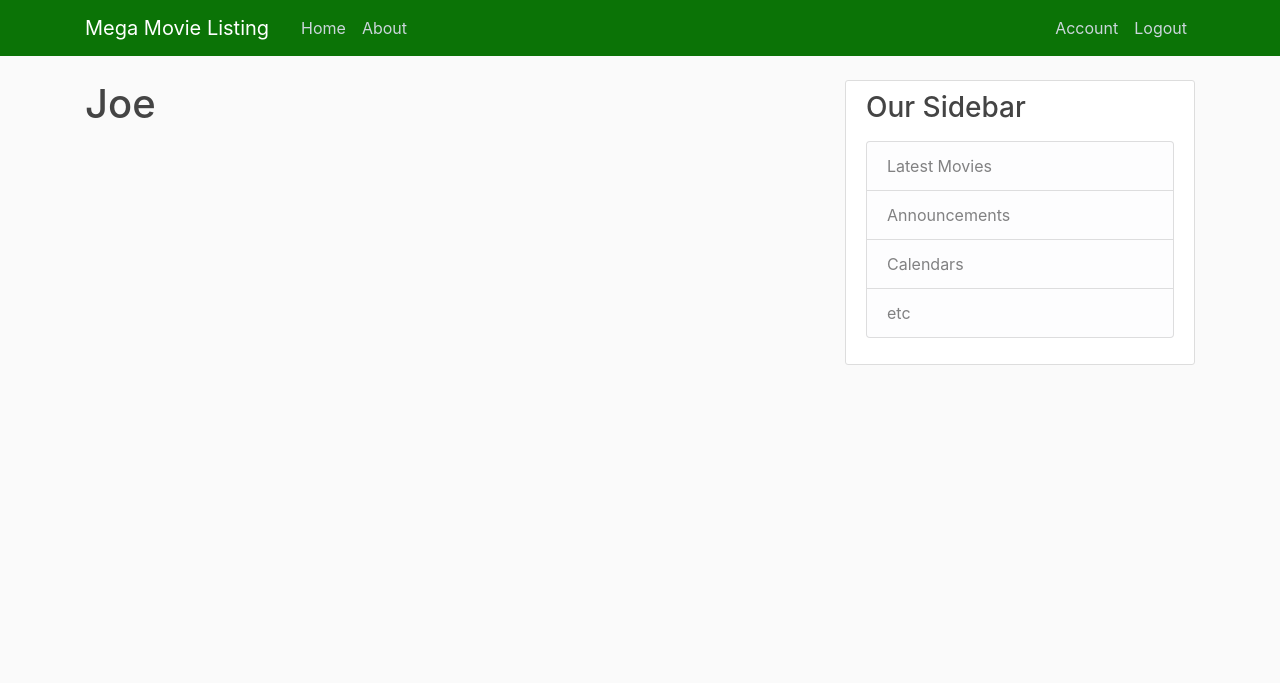
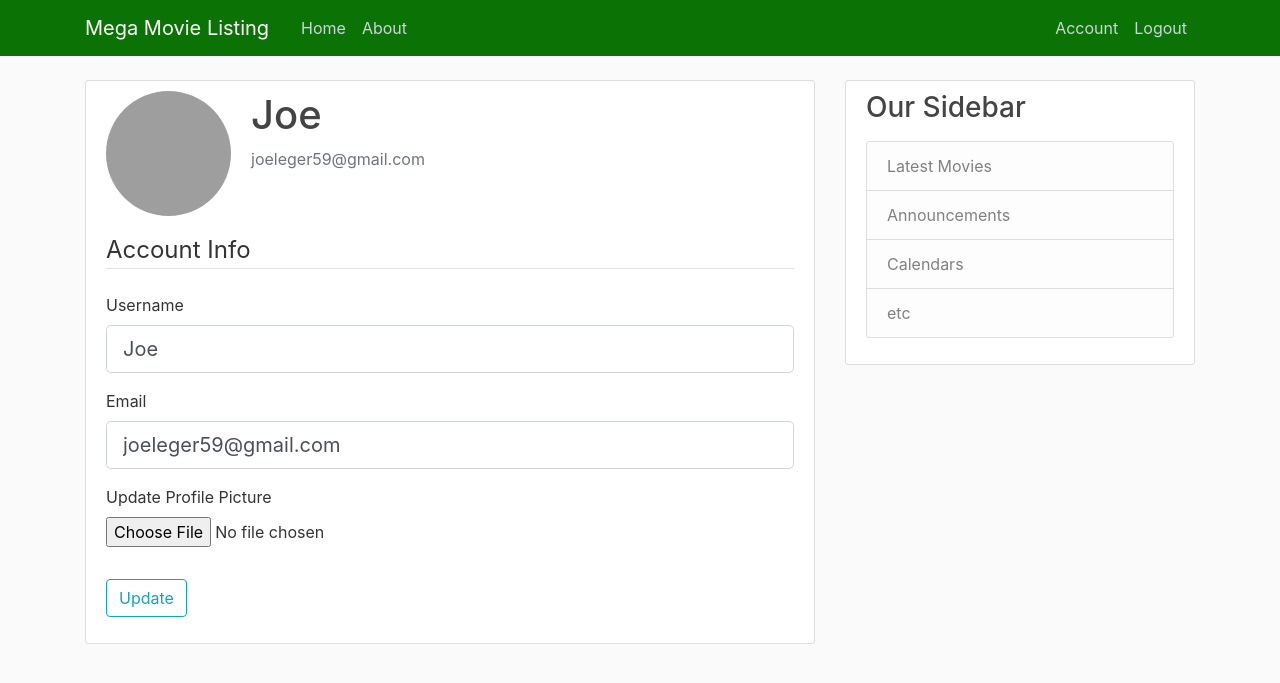
Before and after one commit to joeleger/scrapeIMDB, a Flask app: page /account in a window 1280 px wide. Shown: the top 683 px of the page. Run offline with Flask 2, Linux system fonts and the light colour scheme; a user stored in the database is signed in; some libraries are stand-ins or nearby versions; grey boxes are pictures that could not be loaded.

Commit message:
Account profile updates and profile picture

```diff
--- a/scrapeIMDB/forms.py
+++ b/scrapeIMDB/forms.py
@@ -1,4 +1,6 @@
 from flask_wtf import FlaskForm
+from flask_wtf.file import FileField, FileAllowed
+from flask_login import current_user
 from wtforms import StringField, PasswordField, SubmitField, BooleanField
 from wtforms.validators import DataRequired, Length, Email, EqualTo, ValidationError
 from scrapeIMDB.models import User
@@ -11,12 +13,10 @@ class RegistrationForm(FlaskForm):
     confirm_password = PasswordField('Confirm Password', validators=[DataRequired(), EqualTo('password')])
     submit = SubmitField('Sign Up')
 
-
     def validate_username(self, username):
         user = User.query.filter_by(username=username.data).first()
         if user:
             raise ValidationError('That username is taken. Please choose a different one.')
-
 
     def validate_email(self, email):
         user = User.query.filter_by(email=email.data).first()
@@ -24,9 +24,27 @@ class RegistrationForm(FlaskForm):
             raise ValidationError('That email is taken. Please choose a different one.')
 
 
-
 class LoginForm(FlaskForm):
     email = StringField('Email', validators=[DataRequired(), Email()])
     password = PasswordField('Password', validators=[DataRequired()])
     remember = BooleanField('Remember Me')
     submit = SubmitField('Login')
+
+
+class UpdateAccountForm(FlaskForm):
+    username = StringField('Username', validators=[DataRequired(), Length(min=2, max=20)])
+    email = StringField('Email', validators=[DataRequired(), Email()])
+    picture = FileField('Update Profile Picture', validators=[FileAllowed(['jpg', 'png'])])
+    submit = SubmitField('Update')
+
+    def validate_username(self, username):
+        if username.data != current_user.username:
+            user = User.query.filter_by(username=username.data).first()
+            if user:
+                raise ValidationError('That username is taken. Please choose a different one.')
+
+    def validate_email(self, email):
+        if email.data != current_user.email:
+            user = User.query.filter_by(email=email.data).first()
+            if user:
+                raise ValidationError('That email is taken. Please choose a different one.')
--- a/scrapeIMDB/routes.py
+++ b/scrapeIMDB/routes.py
@@ -1,7 +1,10 @@
 from flask import render_template, url_for, flash, redirect, request
 from flask_login import login_user, current_user, logout_user, login_required
+import os
+from PIL import Image
+import secrets
 from scrapeIMDB import app, db, bcrypt
-from scrapeIMDB.forms import RegistrationForm, LoginForm
+from scrapeIMDB.forms import RegistrationForm, LoginForm, UpdateAccountForm
 from scrapeIMDB.models import User, Movie
 
 movies = [
@@ -71,7 +74,35 @@ def logout():
     return redirect(url_for('home'))
 
 
-@app.route('/account')
+def save_picture(form_picture):
+    random_hex = secrets.token_hex(8)
+    _, f_ext = os.path.splitext(form_picture.filename)
+    picture_fn = random_hex + f_ext
+    picture_path = os.path.join(app.root_path, 'static/profile_pics', picture_fn)
+
+    output_size = (125, 125)
+    i = Image.open(form_picture)
+    i.thumbnail(output_size)
+    i.save(picture_path)
+
+    return picture_fn
+
+
+@app.route('/account', methods=['GET', 'POST'])
 @login_required
 def account():
-    return render_template('account.html', title='Account')
+    form = UpdateAccountForm()
+    if form.validate_on_submit():
+        if form.picture.data:
+            picture_file = save_picture(form.picture.data)
+            current_user.image_file = picture_file
+        current_user.username = form.username.data
+        current_user.email = form.email.data
+        db.session.commit()
+        flash(f'Your account has been updated!', 'success')
+        return redirect(url_for('account'))
+    elif request.method == 'GET':
+        form.username.data = current_user.username
+        form.email.data = current_user.email
+    image_file = url_for('static', filename='profile_pics/' + current_user.image_file)
+    return render_template('account.html', title='Account', image_file=image_file, form=form)
--- a/scrapeIMDB/templates/account.html
+++ b/scrapeIMDB/templates/account.html
@@ -1,4 +1,57 @@
     {% extends "base.html" %}
     {% block content %}
-        <h1>{{ current_user.username }}</h1>
+       <div class="content-section">
+          <div class="media">
+            <img class="rounded-circle account-img" src="{{ image_file }}">
+            <div class="media-body">
+              <h2 class="account-heading">{{ current_user.username }}</h2>
+              <p class="text-secondary">{{ current_user.email }}</p>
+            </div>
+  </div>
+  <form method="POST" action="" enctype="multipart/form-data">
+            {{ form.hidden_tag() }}
+            <fieldset class="form-group">
+                <legend class="border-bottom mb-4">Account Info</legend>
+                <div class="form-group">
+                    {{ form.username.label(class="form-control-label") }}
+
+                    {% if form.username.errors %}
+                        {{ form.username(class="form-control form-control-lg is-invalid") }}
+                        <div class="invalid-feedback">
+                            {% for error in form.username.errors %}
+                                <span>{{ error }}</span>
+                            {% endfor %}
+                        </div>
+                    {% else %}
+                        {{ form.username(class="form-control form-control-lg") }}
+                    {% endif %}
+                </div>
+                <div class="form-group">
+                    {{ form.email.label(class="form-control-label") }}
+                    {% if form.email.errors %}
+                        {{ form.email(class="form-control form-control-lg is-invalid") }}
+                        <div class="invalid-feedback">
+                            {% for error in form.email.errors %}
+                                <span>{{ error }}</span>
+                            {% endfor %}
+                        </div>
+                    {% else %}
+                        {{ form.email(class="form-control form-control-lg") }}
+                    {% endif %}
+                </div>
+                <div class="form-group">
+                    {{ form.picture.label() }}
+                    {{ form.picture(class="form-control-file") }}
+                    {% if form.picture.errors %}
+                         {% for error in form.picture.errors %}
+                    <span class="text-danger">{{ error }}</span><br>
+                        {% endfor %}
+                    {% endif %}
+                </div>
+            </fieldset>
+            <div class="form-group">
+                {{ form.submit(class="btn btn-outline-info") }}
+            </div>
+        </form>
+</div>
     {% endblock content %}
```
Also changed, not shown: scrapeIMDB/movieListing.db, 1 other file.
